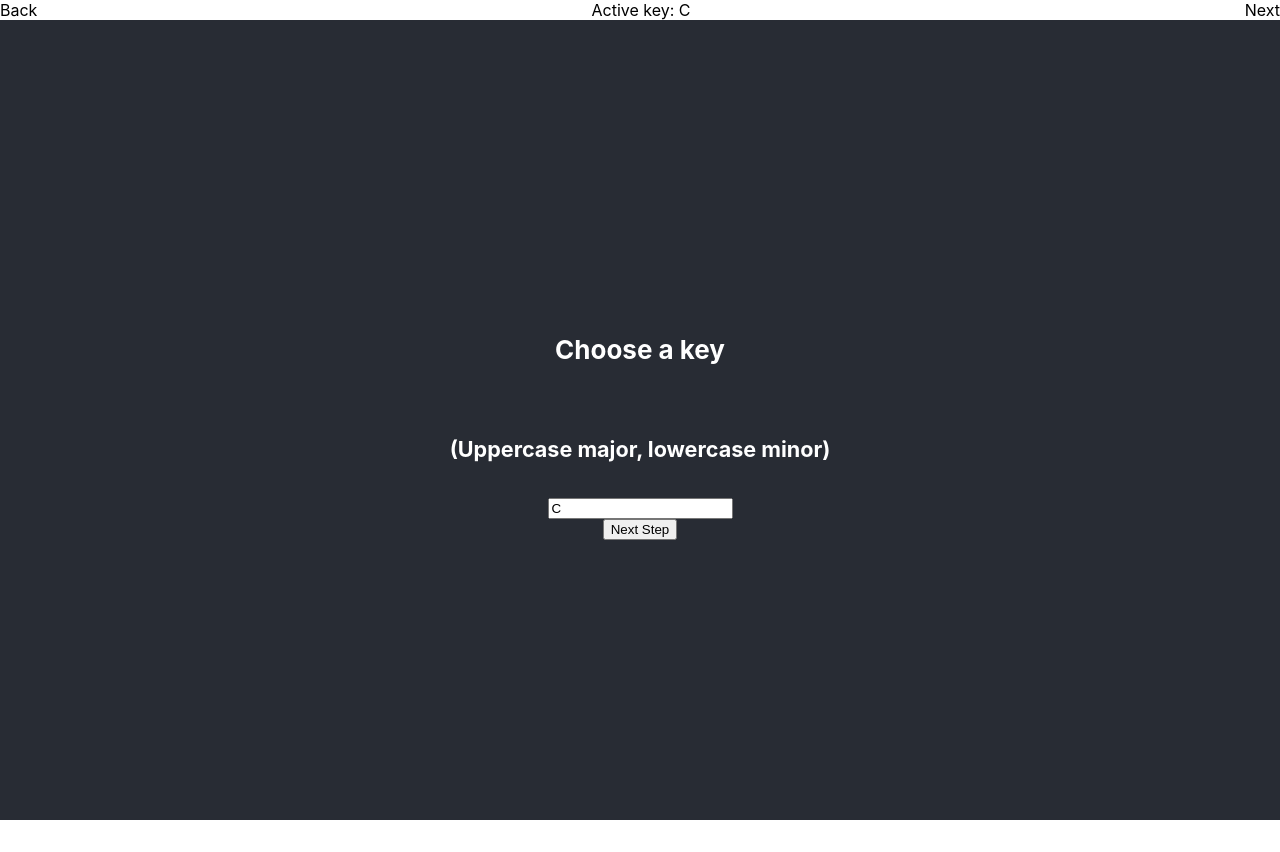
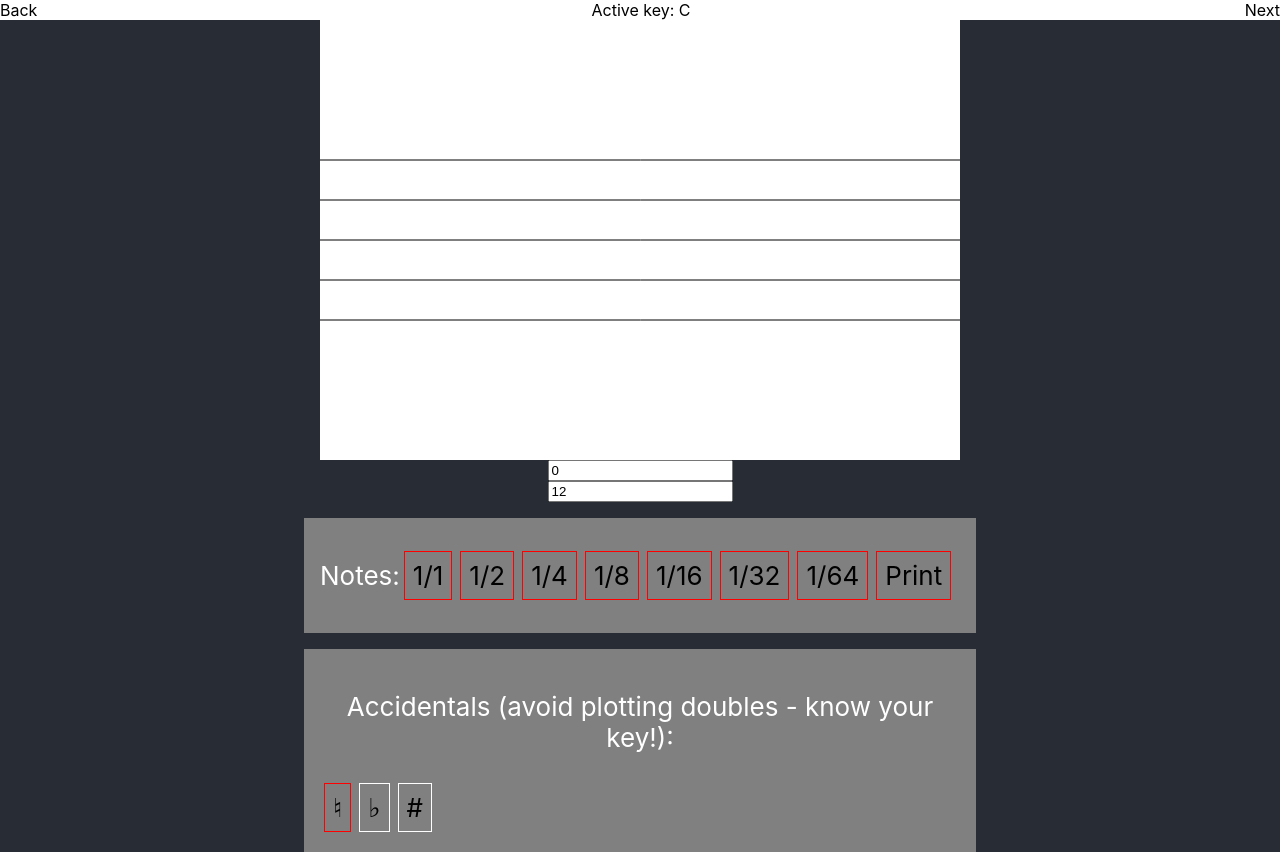
Before and after one commit to harrylincoln/notate, a React (Create React App) app: page / in a window 1280 px wide. Before the commit the page ends 820 px from the top, so only its background shows below. Built offline with nearby package versions, Linux system fonts and the light colour scheme.

Commit message:
wip accidental stroke paths

```diff
--- a/src/components/bar-view.js
+++ b/src/components/bar-view.js
@@ -6,6 +6,8 @@ import { staves,
   groupByString,
   buildAsciTable,
 } from '../utils/notation-rules';
+
+import { drawNotes } from '../utils/canvas';
 
 const canvasHeight = 440;
 const canvasWidth = 640;
@@ -26,7 +28,7 @@ class BarView extends React.Component {
       isTripletMode: false,
       lowerBoundValue: 0,
       upperBoundValue: 12,
-      accidentalOverride: false,
+      accidentalOverride: 'natural',
     };
     this.canvasRef = React.createRef();
     this.linepointNearestMouse = this.linepointNearestMouse.bind(this);
@@ -94,113 +96,8 @@ class BarView extends React.Component {
     ctx.stroke();
   }
 
-  drawNotes(notesArr, ctx) {
-    notesArr.forEach((note) => {
-      const denomination = (this.state.maxAmountNoteValue / note.activeNoteLength);
-
-      // base
-      ctx.beginPath();
-      ctx.ellipse(note.closestBeatX, note.lineY, note.baseNoteSize, ((note.baseNoteSize / 2) * 3), Math.PI / 3, 0, 2 * Math.PI);
-      if(denomination <= 2) { // fill or not, based on length
-        ctx.stroke();
-      } else {
-        ctx.fill();
-      }
-      ctx.closePath();
-
-      // accidentals
-      if(note.accidentalOverride) {
-        ctx.beginPath();
-        switch (note.accidentalOverride) {
-          case 'flat':
-              const flatScale = 8; // increase when more flags
-              const flatPosX = (note.closestBeatX - (flatScale * 7)) + note.baseNoteSize;
-              const flatPosYStart = note.lineY;
-              const flatPosYEnd = flatPosYStart - (note.baseNoteSize);
-
-
-              ctx.moveTo(flatPosX - 5, flatPosYStart);
-              ctx.lineTo(flatPosX - 5, flatPosYEnd);
-              ctx.stroke();
-              ctx.moveTo(flatPosX, flatPosYStart);
-              ctx.ellipse(flatPosX, flatPosYStart, (note.baseNoteSize / flatScale), (note.baseNoteSize / 3), Math.PI / 3, 0, 2 * Math.PI);
-              ctx.stroke();
-
-            break;
-          case 'sharp':
-
-            break;
-          default:
-            break;
-        }
-        ctx.closePath();
-      }
-
-      // stems & flags
-      if(denomination > 1) {
-        const stemScale = 6; // increase when more flags
-        const stemPosX = (note.closestBeatX + stemScale) + note.baseNoteSize;
-        const stemPosYStart = note.lineY;
-        const stemPosYEnd = stemPosYStart - (note.baseNoteSize * stemScale);
-
-        ctx.beginPath();
-        ctx.moveTo(stemPosX, stemPosYStart);
-        ctx.lineTo(stemPosX, stemPosYEnd);
-        ctx.stroke();
-        ctx.closePath();
-
-        if(denomination >= 8) {
-          // flags
-          // Define the points as {x, y}
-
-          const flagPosAndScaleX = val => ((val * stemScale) + (stemPosX - (note.baseNoteSize * 2)));
-          const flagPosAndScaleY = val => ((val * stemScale) + stemPosYEnd);
-
-          let start1 = { x: flagPosAndScaleX(6),  y: flagPosAndScaleY(1) };
-          let cp1 =    { x: flagPosAndScaleX(7),  y: flagPosAndScaleY(4) };
-          let cp2 =    { x: flagPosAndScaleX(8),  y: flagPosAndScaleY(5) };
-          let end1 =   { x: flagPosAndScaleX(10), y: flagPosAndScaleY(6) };
-
-          let cp3 =    { x: flagPosAndScaleX(13), y: flagPosAndScaleY(7) };
-          let cp4 =    { x: flagPosAndScaleX(14), y: flagPosAndScaleY(16) };
-          let end2 =   { x: flagPosAndScaleX(10), y: flagPosAndScaleY(17) };
-
-          let cp5 =   { x: flagPosAndScaleX(16),  y: flagPosAndScaleY(3) };
-          let cp6 =   { x: flagPosAndScaleX(6),   y: flagPosAndScaleY(7) };
-          let end3 =  { x: flagPosAndScaleX(6),   y: flagPosAndScaleY(7) };
-
-          // Draw stages of flag
-          ctx.beginPath();
-          ctx.moveTo(start1.x, start1.y);
-          ctx.bezierCurveTo(cp1.x, cp1.y, cp2.x, cp2.y, end1.x, end1.y);
-          // ctx.moveTo(end1.x, end1.y);
-          ctx.bezierCurveTo(cp3.x, cp3.y, cp4.x, cp4.y, end2.x, end2.y);
-          // ctx.moveTo(end2.x, end2.y);
-          ctx.bezierCurveTo(cp5.x, cp5.y, cp6.x, cp6.y, end3.x, end3.y);
-          // ctx.moveTo(end3.x, end3.y);
-          ctx.lineTo(end3.x, start1.y);
-          ctx.fill();
-        }
-      }
-
-      // draw ledger(s)
-      if(note.closestStave.ledger) {
-        note.closestStave.ledger.forEach(val => {
-          if(val === 0) {
-            ctx.moveTo((note.closestBeatX - (note.baseNoteSize * 2)), note.closestStave.y0);
-            ctx.lineTo((note.closestBeatX + (note.baseNoteSize * 2)), note.closestStave.y0);
-          } else{
-            ctx.moveTo((note.closestBeatX - (note.baseNoteSize * 2)), (note.closestStave.y0 - (note.baseNoteSize * val)));
-            ctx.lineTo((note.closestBeatX + (note.baseNoteSize * 2)), (note.closestStave.y0 - (note.baseNoteSize * val)));
-          }
-          ctx.stroke();
-        });
-      }
-    });
-  }
-
   async draw(mouseX, mouseY, closestBeatX, lineY, closestStave){
-    const { activeNoteLength, ifSavedNotes, savedNotesArr, accidentalOverride } = this.state;
+    const { activeNoteLength, ifSavedNotes, savedNotesArr, accidentalOverride, maxAmountNoteValue } = this.state;
     const ctx = this.canvasRef.current.getContext('2d');
 
     // default
@@ -212,7 +109,7 @@ class BarView extends React.Component {
 
         // draw saved
         if(ifSavedNotes) {
-          await this.drawNotes(savedNotesArr, ctx);
+          await drawNotes(savedNotesArr, ctx, maxAmountNoteValue);
         }
 
         // non-saved hover note
@@ -226,7 +123,7 @@ class BarView extends React.Component {
         };
 
         await this.saveActiveNoteToState(activeNoteInfo);
-        await this.drawNotes([activeNoteInfo], ctx);
+        await drawNotes([activeNoteInfo], ctx, maxAmountNoteValue);
     }
   }
 
--- /dev/null
+++ b/src/utils/canvas.js
@@ -0,0 +1,129 @@
+export const drawNotes = (notesArr, ctx, maxAmountNoteValue) => {
+    notesArr.forEach((note) => {
+      const denomination = (maxAmountNoteValue / note.activeNoteLength);
+
+      // base
+      ctx.beginPath();
+      ctx.ellipse(note.closestBeatX, note.lineY, note.baseNoteSize, ((note.baseNoteSize / 2) * 3), Math.PI / 3, 0, 2 * Math.PI);
+      if(denomination <= 2) { // fill or not, based on length
+        ctx.stroke();
+      } else {
+        ctx.fill();
+      }
+      ctx.closePath();
+
+      // accidentals
+      if(note.accidentalOverride) {
+        ctx.beginPath();
+          const flatScale = 8; // increase when more flags
+          const accPosX = (note.closestBeatX - (flatScale * 7)) + note.baseNoteSize;
+          const accPosYStart = note.lineY;
+          const accPosYEnd = accPosYStart - (note.baseNoteSize);
+        switch (note.accidentalOverride) {
+          case 'flat':
+              ctx.moveTo(accPosX - 7, accPosYStart);
+              ctx.lineTo(accPosX - 7, accPosYEnd);
+              ctx.stroke();
+              ctx.moveTo(accPosX, accPosYStart);
+              ctx.ellipse(accPosX, accPosYStart, (note.baseNoteSize / flatScale), (note.baseNoteSize / 3), Math.PI / 3, 0, 2 * Math.PI);
+              ctx.stroke();
+            break;
+          case 'sharp':
+              ctx.moveTo(accPosX - 7, accPosYStart);
+              ctx.lineTo(accPosX - 3, accPosYEnd);
+
+              ctx.moveTo(accPosX - 0, accPosYStart);
+              ctx.lineTo(accPosX + 4, accPosYEnd);
+
+              ctx.moveTo(accPosX - 12 , accPosYStart - 6);
+              ctx.lineTo(accPosX + 10, accPosYEnd + 10);
+
+              ctx.moveTo(accPosX - 10 , accPosYStart - 12);
+              ctx.lineTo(accPosX + 10, accPosYEnd + 4);
+
+              ctx.stroke();
+            break;
+          case 'natural':
+              ctx.moveTo(accPosX - 7, accPosYStart);
+              ctx.lineTo(accPosX - 7, accPosYEnd);
+
+              ctx.moveTo(accPosX - 7, accPosYStart - 10);
+              ctx.lineTo(accPosX, accPosYEnd + 15);
+
+              ctx.moveTo(accPosX, accPosYStart - 3);
+              ctx.lineTo(accPosX, accPosYEnd + 32);
+
+              ctx.moveTo(accPosX - 7, accPosYStart);
+              ctx.lineTo(accPosX, accPosYEnd + 25);
+
+
+            ctx.stroke();
+          break;
+          default:
+            break;
+        }
+        ctx.closePath();
+      }
+
+      // stems & flags
+      if(denomination > 1) {
+        const stemScale = 6; // increase when more flags
+        const stemPosX = (note.closestBeatX + stemScale) + note.baseNoteSize;
+        const stemPosYStart = note.lineY;
+        const stemPosYEnd = stemPosYStart - (note.baseNoteSize * stemScale);
+
+        ctx.beginPath();
+        ctx.moveTo(stemPosX, stemPosYStart);
+        ctx.lineTo(stemPosX, stemPosYEnd);
+        ctx.stroke();
+        ctx.closePath();
+
+        if(denomination >= 8) {
+          // flags
+          // Define the points as {x, y}
+
+          const flagPosAndScaleX = val => ((val * stemScale) + (stemPosX - (note.baseNoteSize * 2)));
+          const flagPosAndScaleY = val => ((val * stemScale) + stemPosYEnd);
+
+          let start1 = { x: flagPosAndScaleX(6),  y: flagPosAndScaleY(1) };
+          let cp1 =    { x: flagPosAndScaleX(7),  y: flagPosAndScaleY(4) };
+          let cp2 =    { x: flagPosAndScaleX(8),  y: flagPosAndScaleY(5) };
+          let end1 =   { x: flagPosAndScaleX(10), y: flagPosAndScaleY(6) };
+
+          let cp3 =    { x: flagPosAndScaleX(13), y: flagPosAndScaleY(7) };
+          let cp4 =    { x: flagPosAndScaleX(14), y: flagPosAndScaleY(16) };
+          let end2 =   { x: flagPosAndScaleX(10), y: flagPosAndScaleY(17) };
+
+          let cp5 =   { x: flagPosAndScaleX(16),  y: flagPosAndScaleY(3) };
+          let cp6 =   { x: flagPosAndScaleX(6),   y: flagPosAndScaleY(7) };
+          let end3 =  { x: flagPosAndScaleX(6),   y: flagPosAndScaleY(7) };
+
+          // Draw stages of flag
+          ctx.beginPath();
+          ctx.moveTo(start1.x, start1.y);
+          ctx.bezierCurveTo(cp1.x, cp1.y, cp2.x, cp2.y, end1.x, end1.y);
+          // ctx.moveTo(end1.x, end1.y);
+          ctx.bezierCurveTo(cp3.x, cp3.y, cp4.x, cp4.y, end2.x, end2.y);
+          // ctx.moveTo(end2.x, end2.y);
+          ctx.bezierCurveTo(cp5.x, cp5.y, cp6.x, cp6.y, end3.x, end3.y);
+          // ctx.moveTo(end3.x, end3.y);
+          ctx.lineTo(end3.x, start1.y);
+          ctx.fill();
+        }
+      }
+
+      // draw ledger(s)
+      if(note.closestStave.ledger) {
+        note.closestStave.ledger.forEach(val => {
+          if(val === 0) {
+            ctx.moveTo((note.closestBeatX - (note.baseNoteSize * 2)), note.closestStave.y0);
+            ctx.lineTo((note.closestBeatX + (note.baseNoteSize * 2)), note.closestStave.y0);
+          } else{
+            ctx.moveTo((note.closestBeatX - (note.baseNoteSize * 2)), (note.closestStave.y0 - (note.baseNoteSize * val)));
+            ctx.lineTo((note.closestBeatX + (note.baseNoteSize * 2)), (note.closestStave.y0 - (note.baseNoteSize * val)));
+          }
+          ctx.stroke();
+        });
+      }
+    });
+  };
--- a/src/utils/user-data.js
+++ b/src/utils/user-data.js
@@ -1,5 +1,5 @@
 export const retrieveUserData = () => window.localStorage.getItem('songData') ? JSON.parse(window.localStorage.getItem('songData')) : {
-    appStep: 0
+    appStep: 1
 };
 
 export const writeToSongData = (data) => window.localStorage.setItem('songData', JSON.stringify(data));
```
Also changed, not shown: src/utils/draw-notes.js (deleted).
